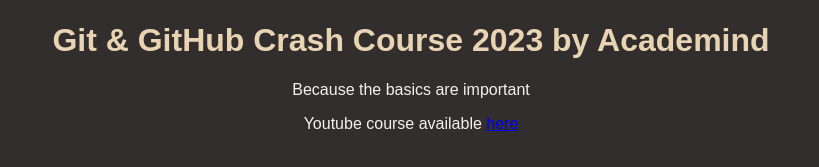
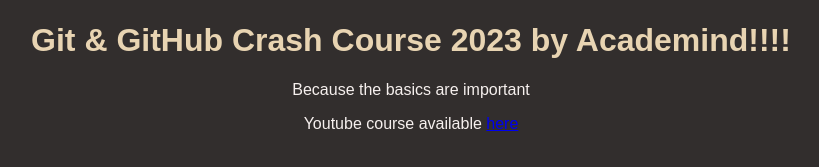
Before and after one commit to kakutheman/github-crash-course, a plain HTML site: page index.html in a window 1280 px wide. Shown: the part 147-314 px from the top of the page, without its empty margins (229-1048 px from the left). Drawn offline with Linux system fonts and the light colour scheme.

Commit message:
Exclamation mark added to title

```diff
--- a/index.html
+++ b/index.html
@@ -8,7 +8,7 @@
 </head>
 <body>
     <img src="logo.png" alt="A logo that contain a Git logo" id="logo">
-    <h1>Git & GitHub Crash Course 2023 by Academind</h1>
+    <h1>Git & GitHub Crash Course 2023 by Academind!!!!</h1>
     <p>Because the basics are important</p>
     <p>Youtube course available <a href="https://www.youtube.com/watch?v=ulQA5tjJark">here</a></p>
 </body>
```
